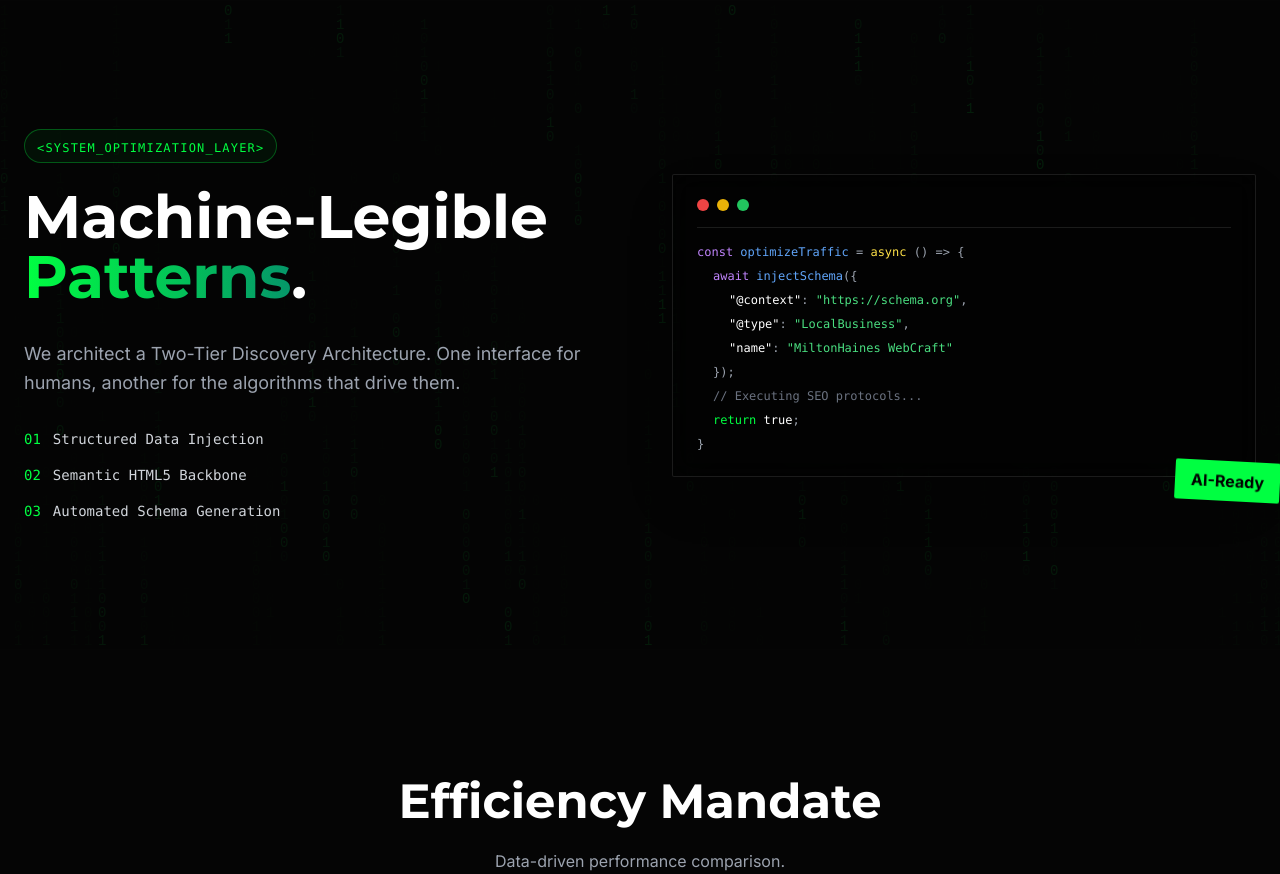
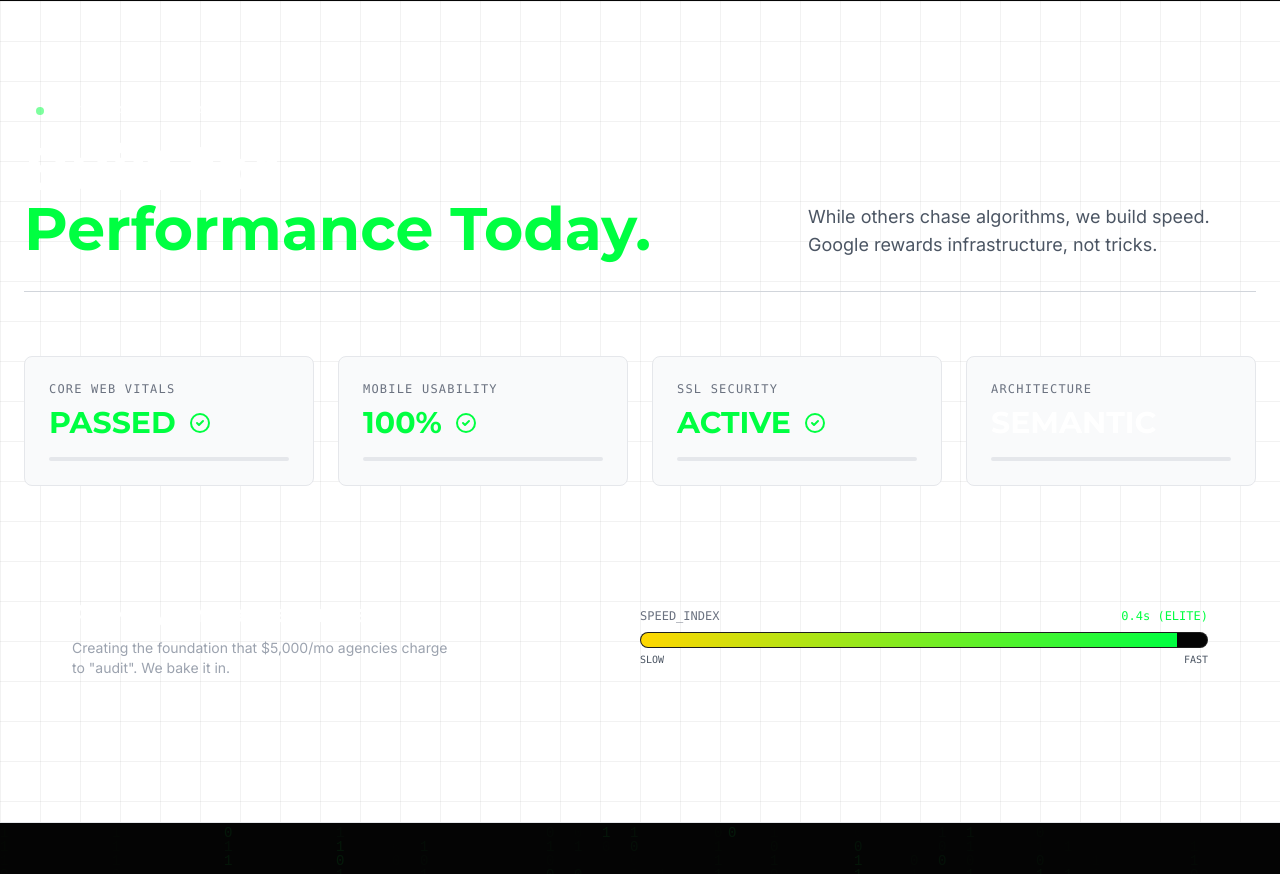
Before and after one commit to ed276/miltonhaines.com, a React (Vite) app: page / in a window 1280 px wide. Shown: the part 6073-6947 px from the top of the page. Built offline with nearby package versions, Linux system fonts and the light colour scheme.

Commit message:
Implement Traditional SEO section with performance dashboard aesthetic

```diff
--- a/src/App.jsx
+++ b/src/App.jsx
@@ -5,10 +5,11 @@ import Hero from './components/Hero';
 import WhyThisWorks from './components/WhyThisWorks';
 import FeatureMosaic from './components/FeatureMosaic';
 import ProcessTimeline from './components/ProcessTimeline';
+import TraditionalSeo from './components/TraditionalSeo';
 import SeoAiDiscovery from './components/SeoAiDiscovery';
-import PricingEngine from './components/PricingEngine';
 import EfficiencyTable from './components/EfficiencyTable';
 import Portfolio from './components/Portfolio';
+import PricingEngine from './components/PricingEngine';
 import Contact from './components/Contact';
 import QnAModal from './components/QnAModal';
 import Footer from './components/Footer';
@@ -25,6 +26,7 @@ function App() {
                 <WhyThisWorks />
                 <FeatureMosaic />
                 <ProcessTimeline />
+                <TraditionalSeo />
                 <SeoAiDiscovery />
                 <EfficiencyTable />
                 <Portfolio />
--- /dev/null
+++ b/src/components/TraditionalSeo.jsx
@@ -0,0 +1,132 @@
+import React, { useEffect, useRef } from 'react';
+import gsap from 'gsap';
+import { ScrollTrigger } from 'gsap/ScrollTrigger';
+
+gsap.registerPlugin(ScrollTrigger);
+
+const TraditionalSeo = () => {
+    const sectionRef = useRef(null);
+    const meterRef = useRef(null);
+    const cardsRef = useRef([]);
+
+    useEffect(() => {
+        const ctx = gsap.context(() => {
+            // Animate Metrics Cards
+            gsap.from(cardsRef.current, {
+                scrollTrigger: {
+                    trigger: sectionRef.current,
+                    start: "top 80%",
+                },
+                y: 50,
+                opacity: 0,
+                duration: 0.8,
+                stagger: 0.2,
+                ease: "power3.out"
+            });
+
+            // Animate "Speed" Meter Line
+            gsap.from(meterRef.current, {
+                scrollTrigger: {
+                    trigger: sectionRef.current,
+                    start: "top 70%",
+                },
+                width: "0%",
+                duration: 1.5,
+                ease: "power2.inOut"
+            });
+        }, sectionRef);
+
+        return () => ctx.revert();
+    }, []);
+
+    const metrics = [
+        { label: "Core Web Vitals", value: "PASSED", status: "good" },
+        { label: "Mobile Usability", value: "100%", status: "good" },
+        { label: "SSL Security", value: "ACTIVE", status: "good" },
+        { label: "Architecture", value: "SEMANTIC", status: "neutral" }
+    ];
+
+    return (
+        <section ref={sectionRef} className="py-24 bg-white text-milton-black relative overflow-hidden border-b border-gray-200">
+            {/* Subtle Grid Background for "Technical" look */}
+            <div className="absolute inset-0 bg-[linear-gradient(rgba(0,0,0,0.05)_1px,transparent_1px),linear-gradient(90deg,rgba(0,0,0,0.05)_1px,transparent_1px)] bg-[size:40px_40px] pointer-events-none"></div>
+
+            <div className="container mx-auto px-6 relative z-10">
+                <div className="flex flex-col md:flex-row items-start md:items-end justify-between mb-16 border-b border-gray-300 pb-8">
+                    <div>
+                        <div className="inline-flex items-center space-x-2 bg-milton-black text-white text-xs font-mono mb-4 px-3 py-1 rounded-full">
+                            <span className="w-2 h-2 rounded-full bg-terminal-green animate-pulse"></span>
+                            <span>SYSTEM_STATUS: OPTIMAL</span>
+                        </div>
+                        <h2 className="text-4xl md:text-6xl font-heading font-bold text-milton-black leading-tight">
+                            Built for <br />
+                            <span className="text-terminal-green">Performance Today.</span>
+                        </h2>
+                    </div>
+                    <p className="text-gray-600 text-lg max-w-md mt-6 md:mt-0 text-right md:text-left">
+                        While others chase algorithms, we build speed. Google rewards infrastructure, not tricks.
+                    </p>
+                </div>
+
+                <div className="grid grid-cols-1 md:grid-cols-2 lg:grid-cols-4 gap-6 mb-16">
+                    {metrics.map((metric, index) => (
+                        <div
+                            key={index}
+                            ref={el => cardsRef.current[index] = el}
+                            className="bg-gray-50 border border-gray-200 p-6 rounded-lg hover:shadow-lg transition-shadow duration-300 group"
+                        >
+                            <h4 className="text-xs font-mono text-gray-500 uppercase tracking-widest mb-2">{metric.label}</h4>
+                            <div className="flex items-center space-x-3">
+                                <span className={`text-3xl font-heading font-bold ${metric.status === 'good' ? 'text-terminal-green' : 'text-milton-black'}`}>
+                                    {metric.value}
+                                </span>
+                                {metric.status === 'good' && (
+                                    <svg xmlns="http://www.w3.org/2000/svg" className="h-6 w-6 text-terminal-green" fill="none" viewBox="0 0 24 24" stroke="currentColor">
+                                        <path strokeLinecap="round" strokeLinejoin="round" strokeWidth={2} d="M9 12l2 2 4-4m6 2a9 9 0 11-18 0 9 9 0 0118 0z" />
+                                    </svg>
+                                )}
+                            </div>
+                            <div className="w-full h-1 bg-gray-200 mt-4 rounded-full overflow-hidden">
+                                <div className={`h-full ${metric.status === 'good' ? 'bg-terminal-green' : 'bg-milton-black'} w-full transform origin-left scale-x-0 group-hover:scale-x-100 transition-transform duration-700`}></div>
+                            </div>
+                        </div>
+                    ))}
+                </div>
+
+                {/* Speed Meter Visualization */}
+                <div className="bg-milton-black text-white p-8 md:p-12 rounded-xl relative overflow-hidden">
+                    <div className="absolute top-0 right-0 p-4 opacity-10">
+                        <svg xmlns="http://www.w3.org/2000/svg" className="h-64 w-64" fill="none" viewBox="0 0 24 24" stroke="currentColor">
+                            <path strokeLinecap="round" strokeLinejoin="round" strokeWidth={0.5} d="M13 10V3L4 14h7v7l9-11h-7z" />
+                        </svg>
+                    </div>
+
+                    <div className="relative z-10 flex flex-col md:flex-row items-center justify-between">
+                        <div className="mb-8 md:mb-0">
+                            <h3 className="text-2xl font-heading font-bold mb-2">Agency-Grade Technical SEO</h3>
+                            <p className="text-gray-400 text-sm max-w-sm">
+                                Creating the foundation that $5,000/mo agencies charge to "audit". We bake it in.
+                            </p>
+                        </div>
+                        <div className="w-full md:w-1/2">
+                            <div className="flex justify-between text-xs font-mono text-gray-500 mb-2">
+                                <span>SPEED_INDEX</span>
+                                <span className="text-terminal-green">0.4s (ELITE)</span>
+                            </div>
+                            <div className="w-full h-4 bg-void rounded-full overflow-hidden border border-white/10">
+                                <div ref={meterRef} className="h-full bg-gradient-to-r from-primary-gold to-terminal-green w-[95%]"></div>
+                            </div>
+                            <div className="flex justify-between text-[10px] font-mono text-gray-600 mt-1">
+                                <span>SLOW</span>
+                                <span>FAST</span>
+                            </div>
+                        </div>
+                    </div>
+                </div>
+
+            </div>
+        </section>
+    );
+};
+
+export default TraditionalSeo;
```
